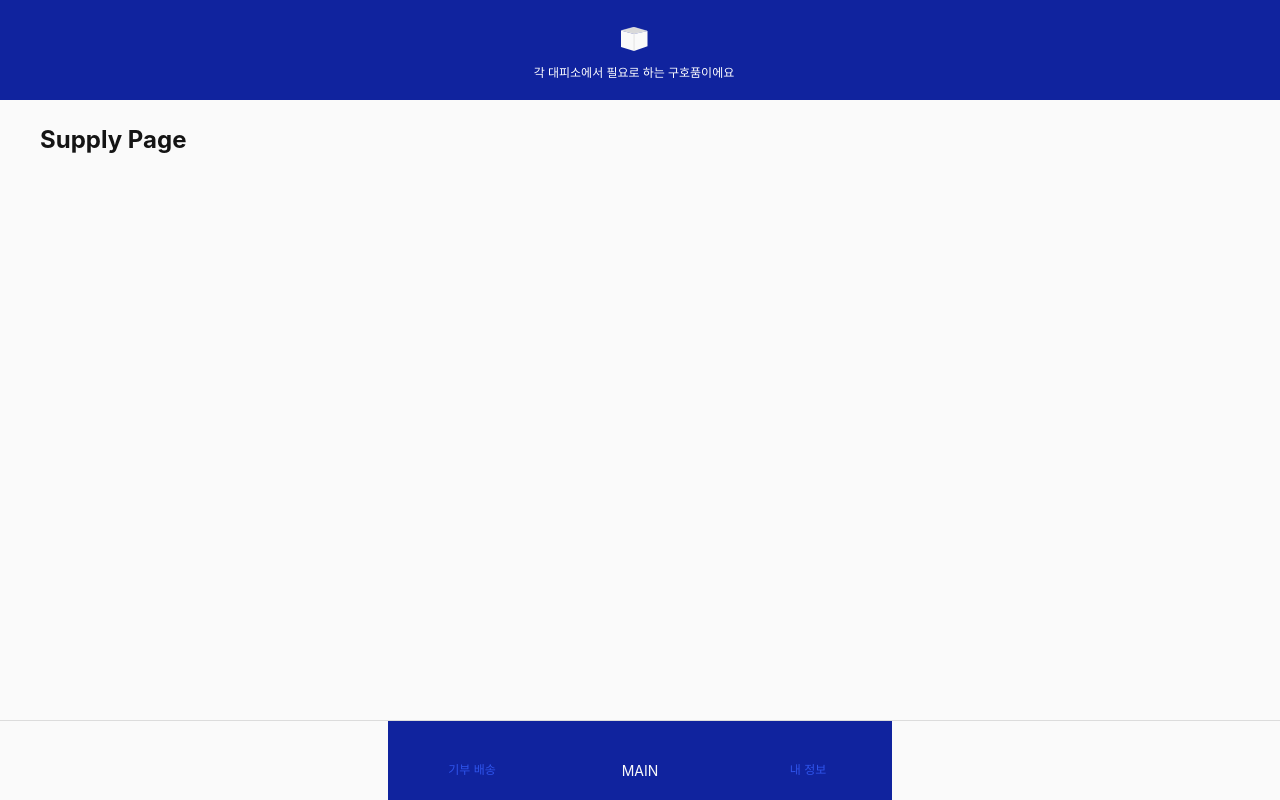
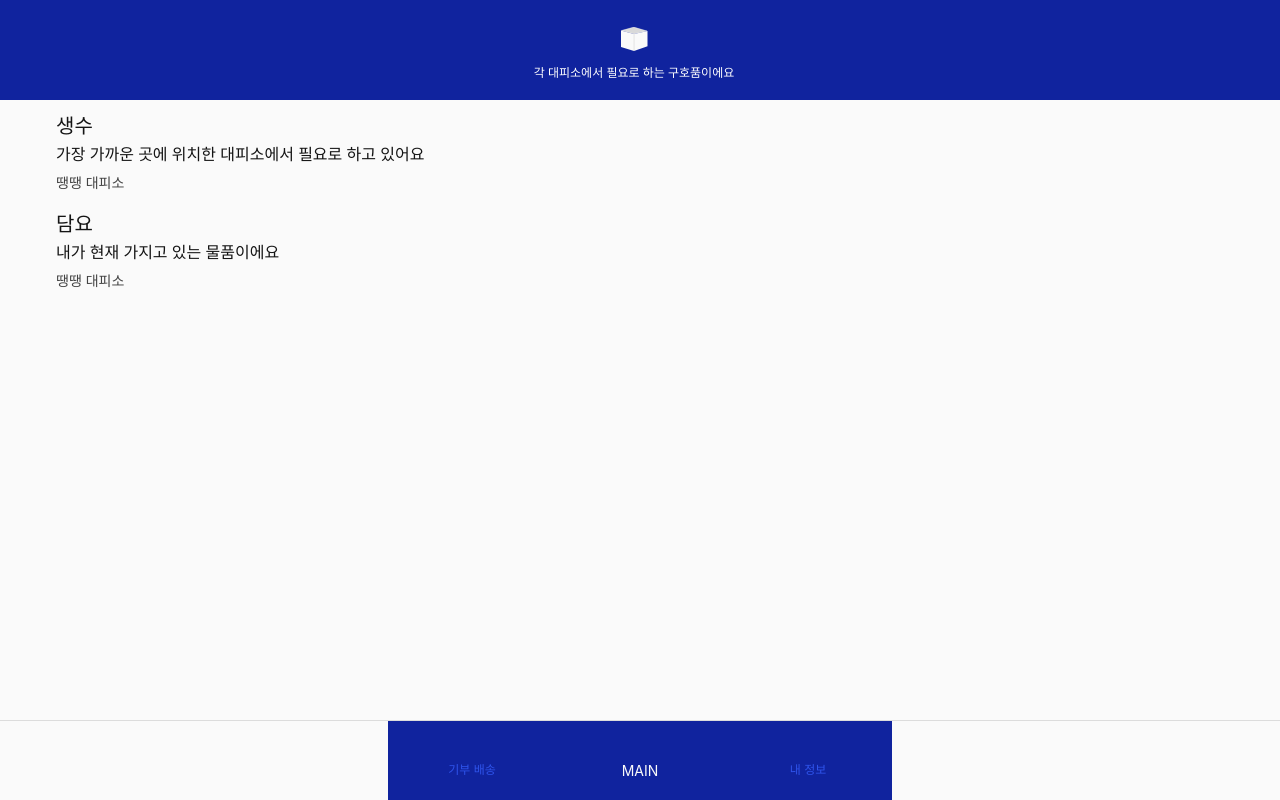
Before and after one commit to ljhyeon/Disaster-Safety, a React (Vite) app in the folder web-app/: page /supply/1 in a window 1280 px wide. Built offline with nearby package versions, Linux system fonts and the light colour scheme; some icons are missing.

Commit message:
feat: supply ui 구성
- dialog는 기획 구체화되면 추가 개발 예정

```diff
--- /dev/null
+++ b/web-app/src/components/Item.jsx
@@ -0,0 +1,38 @@
+import { Box, Typography } from '@mui/material';
+import InventoryRoundedIcon from '@mui/icons-material/InventoryRounded';
+
+export function Item({
+    title,
+    description,
+    location,
+    showButton = false,
+    buttonLabel = '',
+    onButtonClick,
+    onClick,
+}) {
+    return (
+        <Box
+            display="flex"
+            justifyContent="space-between"
+            alignItems="center"
+            px={2}
+            py={1}
+            onClick={onClick}
+        >
+            <Box>
+                <Typography variant="h6" fontWeight="bold">{title}</Typography>
+                <Typography variant="body1" fontWeight="medium">{description}</Typography>
+                <Typography variant="body2" color="text.secondary" mt={1}>{location}</Typography>
+            </Box>
+
+            {showButton && (
+                <Box textAlign="center">
+                    <IconButton onClick={onButtonClick}>
+                        <InventoryRoundedIcon />
+                    </IconButton>
+                    <Typography variant="caption">{buttonLabel}</Typography>
+                </Box>
+            )}
+        </Box>
+    );
+}
--- /dev/null
+++ b/web-app/src/dummydata/DemandData.js
@@ -0,0 +1,12 @@
+export const demandData = [
+    {
+        title: "생수",
+        description: "가장 가까운 곳에 위치한 대피소에서 필요로 하고 있어요",
+        location: "땡땡 대피소",
+    },
+    {
+        title: "담요",
+        description: "내가 현재 가지고 있는 물품이에요",
+        location: "땡땡 대피소",
+    },
+]
--- a/web-app/src/pages/Supply.jsx
+++ b/web-app/src/pages/Supply.jsx
@@ -1,7 +1,26 @@
+import { Item } from "../components/Item"
+
+import { demandData } from "../dummydata/DemandData"
+
 export function Supply() {
+
+    const infoDialogOpen = () => {
+        console.log('요청 상세 정보')
+    }
+
     return (
         <>
-            <h2>Supply Page</h2>
+        {
+            demandData.map(({ title, description, location }, idx) => (
+                <Item
+                    title={title}
+                    description={description}
+                    location={location}
+                    onClick={infoDialogOpen}
+                    key={idx}
+                />
+            ))
+        }
         </>
     )
 }
```
